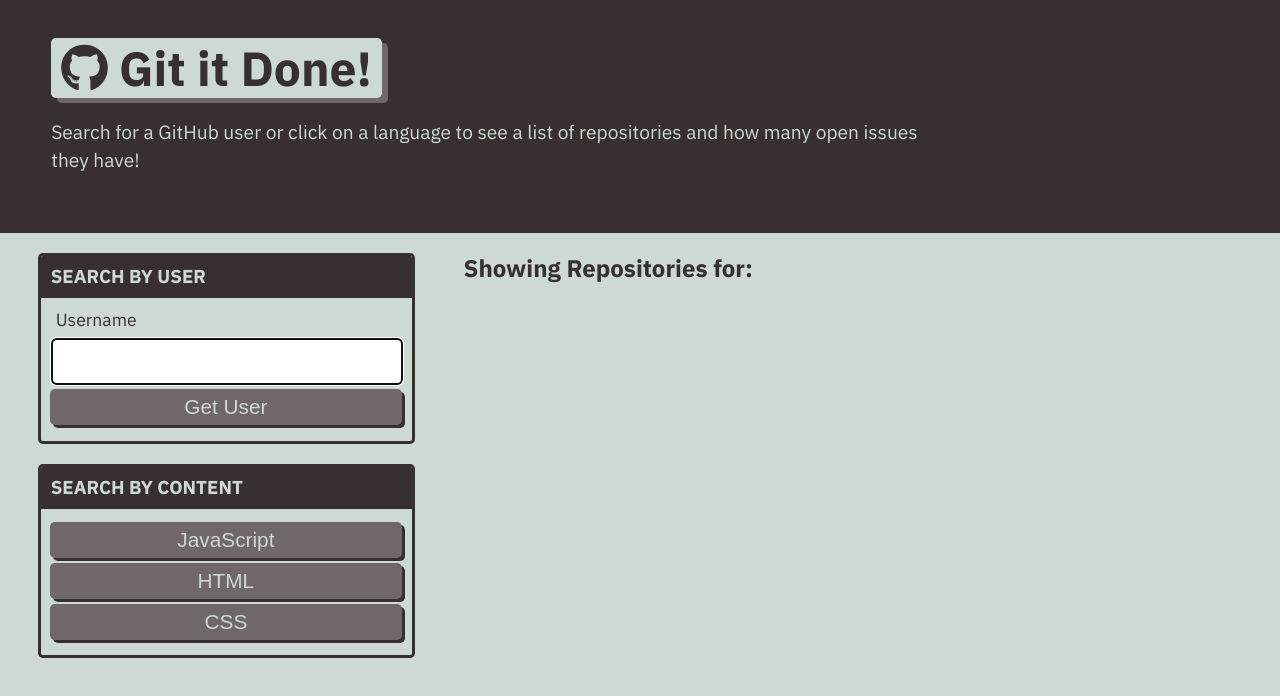
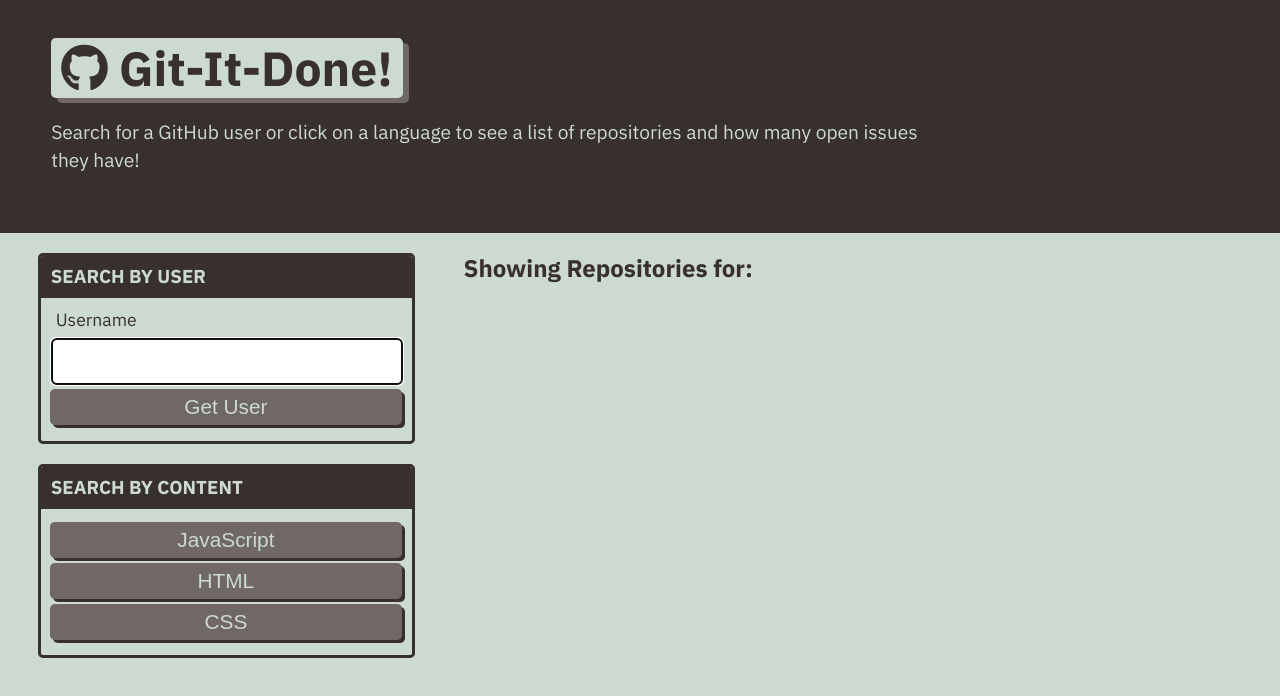
Before and after one commit to algotoday/Git-It-Done-, a plain HTML site: page index.html in a window 1280 px wide. Drawn offline with Linux system fonts and the light colour scheme.

Commit message:
mods to files

```diff
--- a/index.html
+++ b/index.html
@@ -9,12 +9,12 @@
   <link href="https://fonts.googleapis.com/css?family=IBM+Plex+Sans:400,400i,700&display=swap" rel="stylesheet">
   <link rel="stylesheet" href="https://cdnjs.cloudflare.com/ajax/libs/font-awesome/5.11.2/css/all.min.css">
   <link rel="stylesheet" href="./assets/css/style.css" />
-  <title>Git it Done</title>
+  <title>Git-It-Done!</title>
 </head>
 
 <body class="flex-column min-100-vh">
   <header class="hero">
-    <h1 class="app-title"><i class="fab fa-github"></i> Git it Done!</h1>
+    <h1 class="app-title"><i class="fab fa-github"></i> Git-It-Done!</h1>
     <p>Search for a GitHub user or click on a language to see a list of repositories and how many open issues they have!
     </p>
   </header>
```
Also changed, not shown: single-repo.html (+1 -1 lines).
